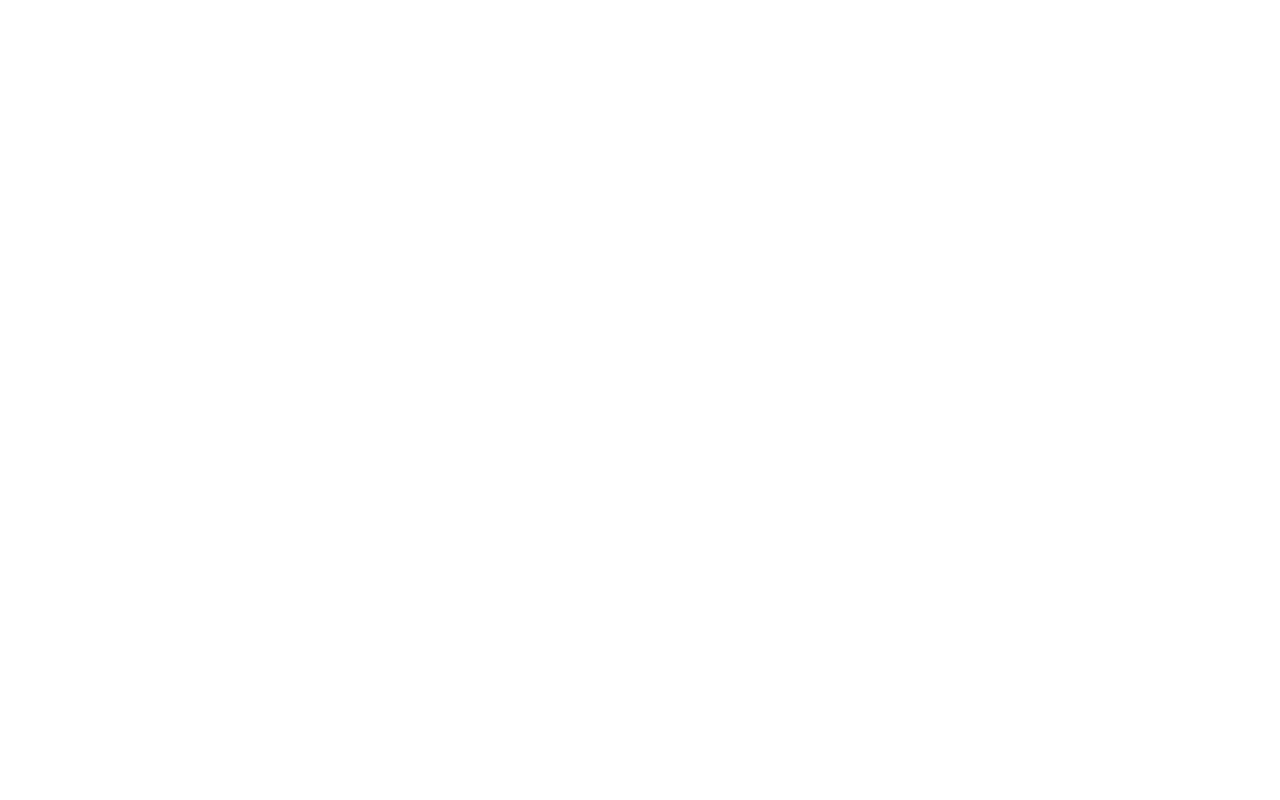
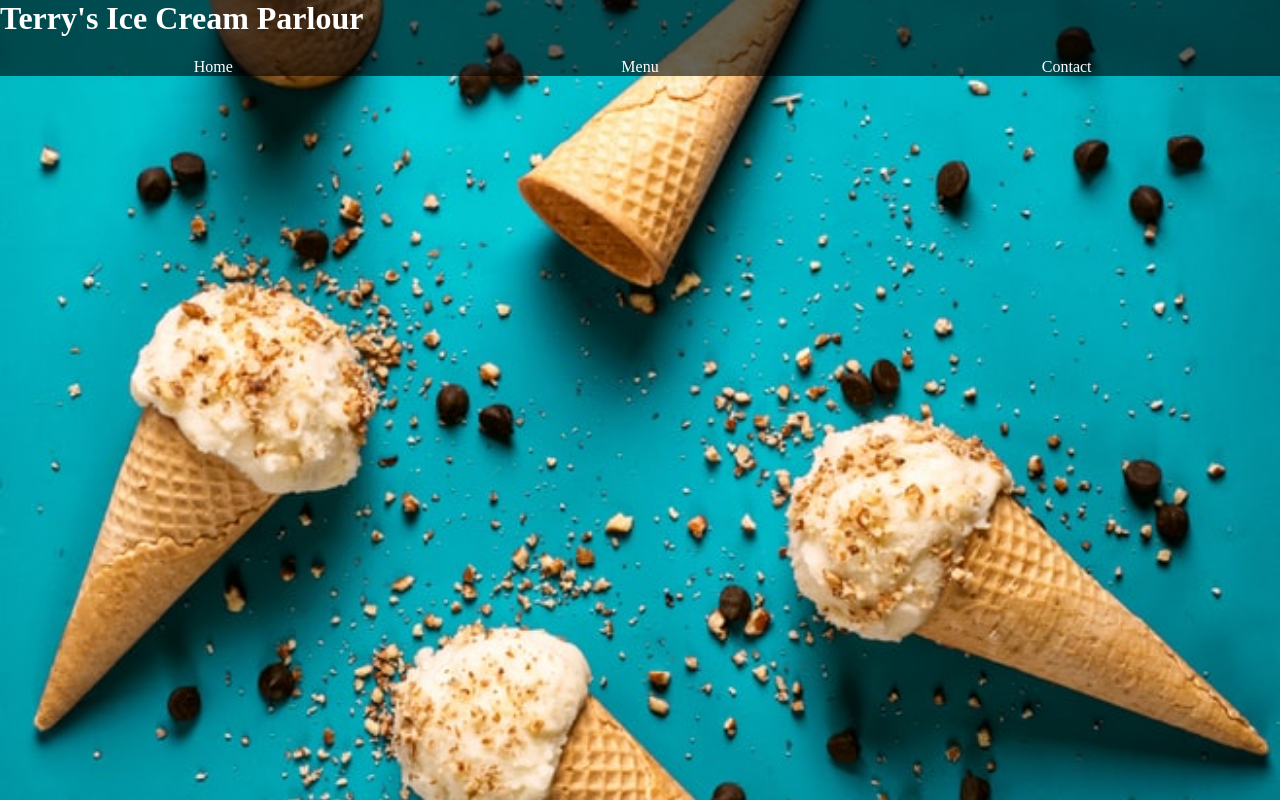
Before and after one commit to terryproctor/restaurant_page, a plain HTML site: page index.html in a window 1280 px wide. Drawn offline with Linux system fonts and the light colour scheme.

Commit message:
webpage skeleton partway stage 4

```diff
--- a/index.html
+++ b/index.html
@@ -1,11 +1,29 @@
 <!DOCTYPE html>
 <meta charset="UTF-8">
 <html lang="en">
+
 <head>
     <title>Restaurant page</title>
+    <link rel="stylesheet" href="style.css">
 </head>
+
 <body>
-    <div id="content"></div>
+
+<div id="content">
+    <div id="top">
+    <header>
+        <h1>Terry's Ice Cream Parlour</h1>
+    </header>
+    <nav>
+        <ul id="navbar">
+            <li class="tab">Home</li>
+            <li class="tab">Menu</li>
+            <li class="tab">Contact</li>
+        </ul>
+    </nav>
+    </div>
+</div>
+
 </body>
 
 <script src="main.js"></script>
--- a/main.js
+++ b/main.js
@@ -1 +1 @@
-console.log("Hi-ya everyone!");
+document.getElementById("content");
--- /dev/null
+++ b/style.css
@@ -0,0 +1,43 @@
+#content {
+    height: 100%;
+    min-height: 100vh;
+    max-width: 100vw;
+    background-image: url("iceCreamBack.jpeg");
+    background-repeat: no-repeat;
+    background-attachment: scroll;
+    background-position: 50%;
+    background-size: 100vmax;
+    padding: 0;
+}
+
+html,body {
+    padding: 0;
+    margin: 0;
+}
+
+
+h1 {
+    margin-top: 0;
+    color: #fff;
+}
+
+.tab {
+    color: #fff;
+    flex: 1;
+    text-align: center;
+    list-style-type: none;
+}
+
+#top {
+    background: rgba(0,0,0,.6);
+}
+
+#navbar {
+    display: flex;
+    width: 100%;
+    justify-content: space-around;
+    text-align: center;
+    align-items: center;
+    flex-flow: nowrap;
+    padding: 0;
+    }
```
Also changed, not shown: iceCreamBack.jpeg (added).
